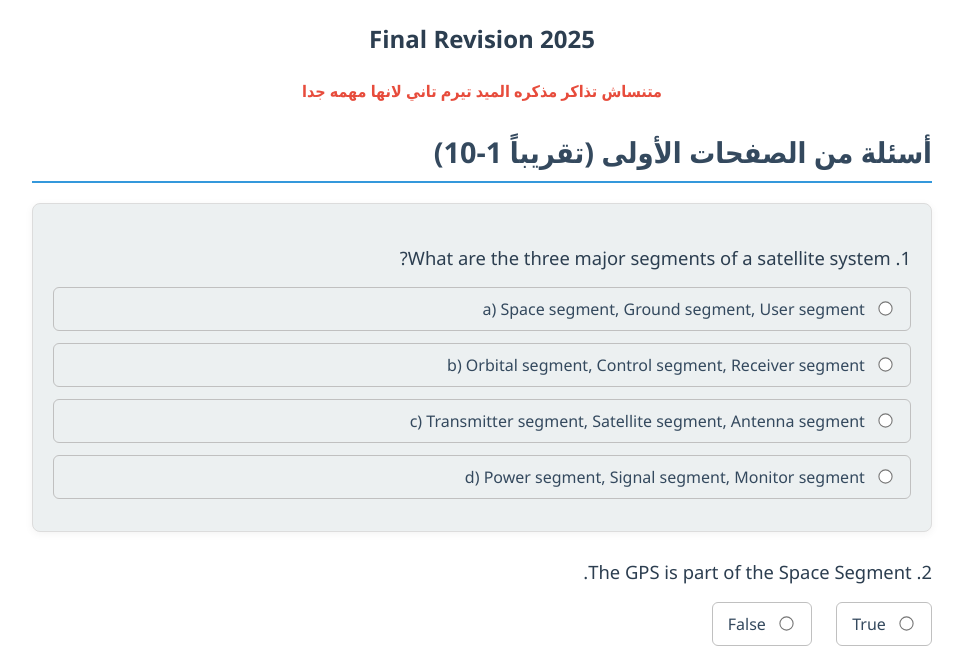
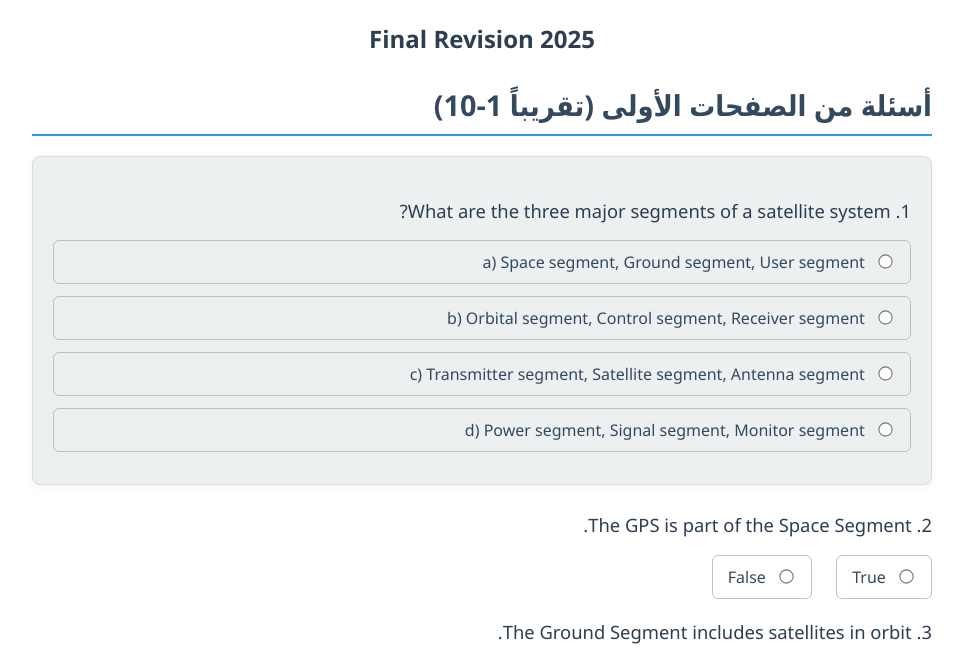
Before and after one commit to AhmedAbdelsalamALI/Wireless-and-Mobile-Networks, a plain HTML site: page Untitled-1-10.html in a window 1280 px wide. Shown: the part 117-776 px from the top of the page, without its empty margins (158-1121 px from the left). Drawn offline with Linux system fonts and the light colour scheme.

Commit message:
Update Untitled-1-10.html

```diff
--- a/Untitled-1-10.html
+++ b/Untitled-1-10.html
@@ -129,7 +129,7 @@
         <h1>Wireless and Mobile Networks</h1>
         <h2>Final Revision 2025</h2>
         <p style="text-align: center; color: #e74c3c; font-weight: bold; margin-bottom: 30px;">
-            متنساش تذاكر مذكره الميد تيرم تاني لانها مهمه جدا
+
         </p>
 
         <h3 class="section-title">أسئلة من الصفحات الأولى (تقريباً 1-10)</h3>
```
